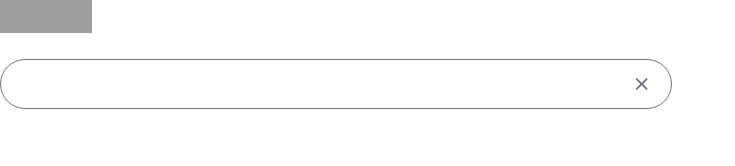
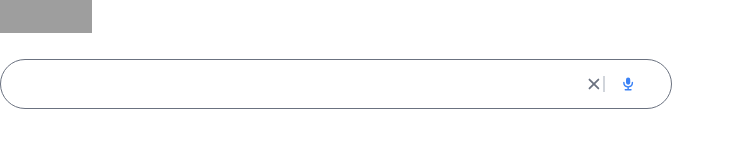
Before and after one commit to khaledghaffarii/google-2.0-yt, a Next.js app: page /search in a window 1280 px wide. Shown: the top 166 px of the page, without its empty margins (0-735 px from the left). Built offline with nearby package versions, Linux system fonts and the light colour scheme; grey boxes are pictures that could not be loaded.

Commit message:
refactor: add microphone and search icon in Header component

```diff
--- a/components/Header.js
+++ b/components/Header.js
@@ -1,7 +1,9 @@
-import { XIcon } from '@heroicons/react/solid';
-import Image from 'next/image'
+import { XIcon } from "@heroicons/react/solid";
+import Image from "next/image";
 import { useRouter } from "next/router";
 import { useRef } from "react";
+import { ViewGridIcon, MicrophoneIcon } from "@heroicons/react/solid";
+import { SearchIcon } from "@heroicons/react/outline";
 function Header() {
   const router = useRouter();
   const searchInputRef = useRef(null);
@@ -19,18 +21,19 @@ function Header() {
           <input
             ref={searchInputRef}
             type="text"
-              className=" flex-grow w-full focus:outline-none   "
+            className=" flex-grow w-full focus:outline-none"
           />
 
           <XIcon
-                className=" h-5 text-gray-500 cursor-pointer transition duration-100 transform hover:scale-125"
+            className="h-5 text-gray-500 cursor-pointer transition duration-100 transform hover:scale-125 "
             onClick={() => (searchInputRef.current.value = "")}
           />
-
+          <MicrophoneIcon className=" h-4 mr-4 hidden sm:inline-flex text-blue-500 border-l-2 pl-4 border-gray-300 cursor-pointer" />
+          <SearchIcon className="h-5 text-blue-500 border-l-2 pl-4 hidden cursor-pointer" />
         </from>
       </header>
     </div>
   );
 }
 
-export default Header
+export default Header;
```
Lines whose indentation alone changed are shown as unchanged.
